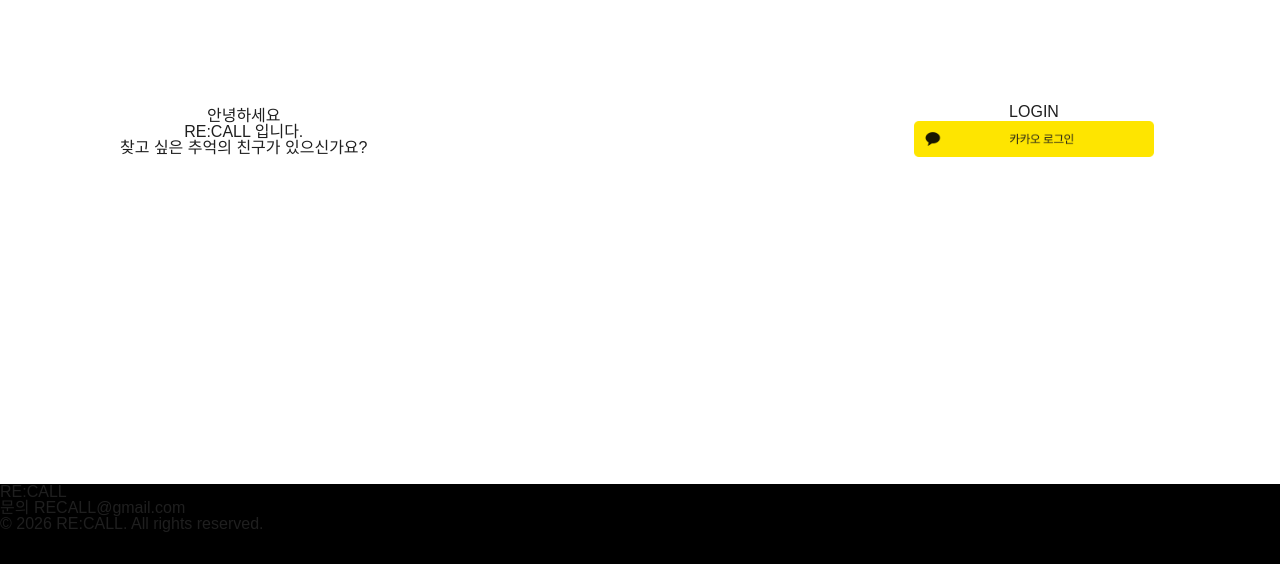
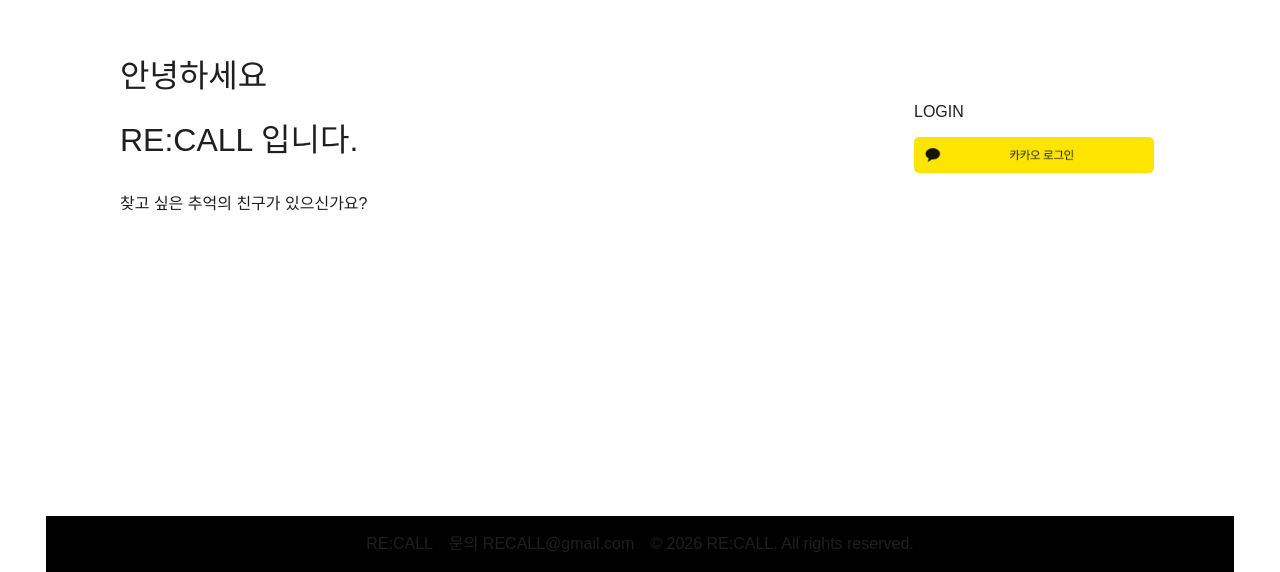
Before and after one commit to sw-2-2/recall-frontend, a React (Vite) app: page / in a window 1280 px wide. Shown: the part 236-808 px from the top of the page. Built offline with nearby package versions, Linux system fonts and the light colour scheme.

Commit message:
style: 푸터 css 변경

```diff
--- a/src/App.tsx
+++ b/src/App.tsx
@@ -20,13 +20,13 @@ function App() {
 
       <Routes>
         <Route path="/" element={<LoginPage />} />
-        {/* <Route path="/schools" element={<SchoolListPage />} />
+        {/* <Route path="/schools" element={<SchoolListPage />} /> */}
         <Route path="/profile" element={<ProfilePage />} />
-        <Route path="/alumni" element={<AlumniListPage />} />
-        <Route path="*" element={<Navigate to="/" replace />} /> */}
+        {/* <Route path="/alumni" element={<AlumniListPage />} /> */}
+        {/* <Route path="*" element={<Navigate to="/" replace />} /> */}
       </Routes>
 
-      <PageFooter></PageFooter>
+      <PageFooter />
     </div>
   )
 }
--- a/src/components/styles/PageFooter.module.css
+++ b/src/components/styles/PageFooter.module.css
@@ -1,7 +1,11 @@
 .footer {
     background-color: black;
-    width : 100%;
-    height: 10vh;
-    bottom: 0px;
-    position: absolute;
+    width: 100%;
+    max-width: 71.25rem;
+    margin: 0 auto;
+    padding: 1.25rem 1.5rem;
+    display: flex;
+    align-items: center;
+    justify-content: center;
+    gap: 1rem;
 }
--- a/src/pages/LoginPage.tsx
+++ b/src/pages/LoginPage.tsx
@@ -7,12 +7,12 @@ function LoginPage() {
     <section>
       <div className={style.LoginPageBasic}>
         <div className={style.LoginPageText}>
-          <h1>안녕하세요</h1>
-          <h2>RE:CALL 입니다.</h2>
-          <p>찾고 싶은 추억의 친구가 있으신가요?</p>
+          <div>안녕하세요</div>
+          <div>RE:CALL 입니다.</div>
+          <p style={{fontSize:'16px'}}>찾고 싶은 추억의 친구가 있으신가요?</p>
         </div>
-        <div className={style.LoginButton}>
-          <div>LOGIN</div>
+        <div>
+          <div className={style.LoginButton}>LOGIN</div><br/>
           <button type="button">
             <img src={kakaoLoginImg} />
           </button>
--- a/src/pages/styles/LoginPage.module.css
+++ b/src/pages/styles/LoginPage.module.css
@@ -2,7 +2,7 @@ section {
     display: flex;
     justify-content: center;
     align-items: center;
-    height: 92vh;
+    height: 94vh;
 
 }
 
@@ -15,7 +15,7 @@ img {
 }
 
 .LoginPageBasic {
-    width: 130vh;
+    width: 90%;
     margin: 0 auto;
     max-width: 130vh;
     height: 100%;
@@ -27,6 +27,13 @@ img {
     justify-content: space-between;
 }
 
-.LoginPageText {}
+.LoginPageText {
+    font-size: 32px;
+    line-height: 200%;
+    text-align: left;
+}
 
-.LoginButton {}
+.LoginButton {
+    text-align: left;
+    padding-left: 6px;
+}
```
Also changed, not shown: src/pages/styles/ProfilePage.module.css (added).
